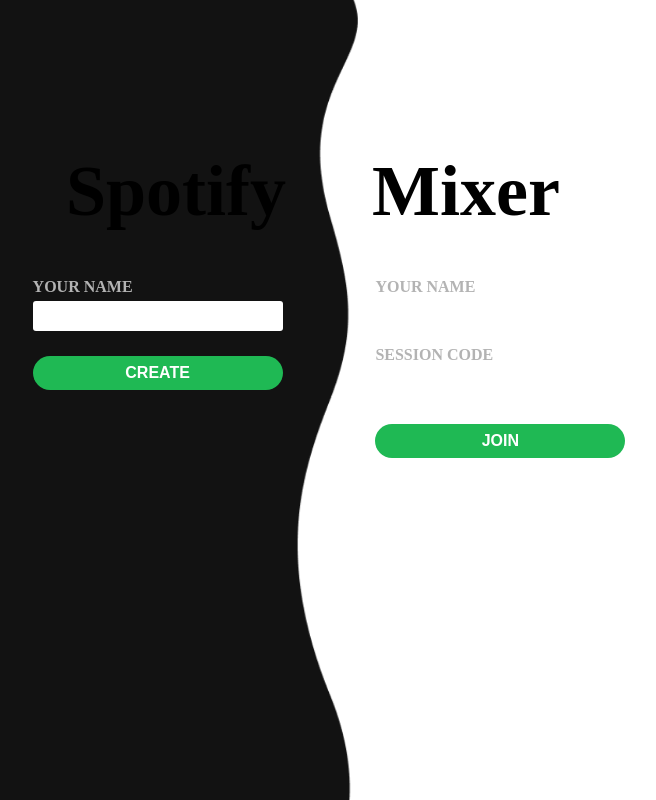
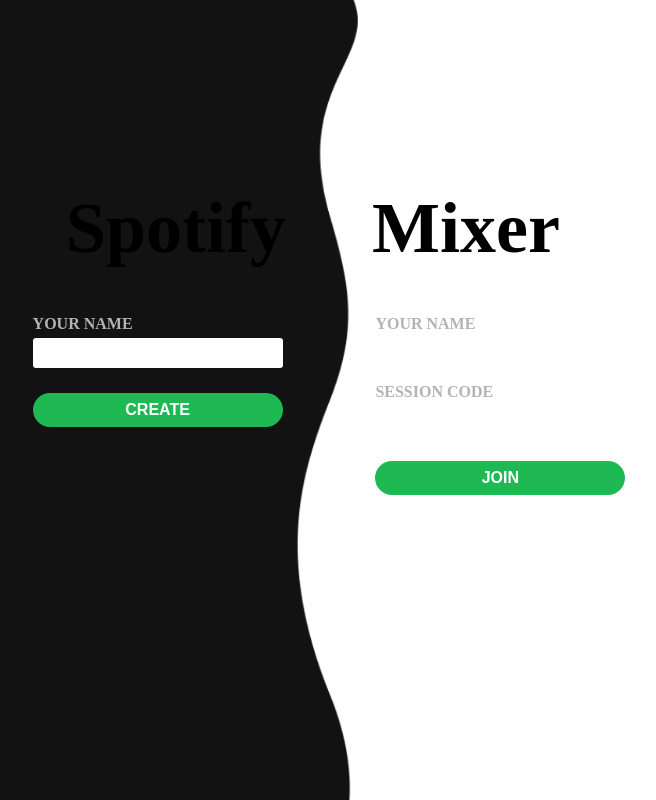
Before and after one commit to ezhai24/spotify-mixer, a Next.js app: page / in a window 1280 px wide. Shown: the whole page, without its empty margins (311-967 px from the left). Built offline with nearby package versions, Linux system fonts and the light colour scheme.

Commit message:
adding icons

```diff
--- a/pages/index.tsx
+++ b/pages/index.tsx
@@ -1,25 +1,20 @@
-import React, { useState, useEffect } from 'react';
+import React, { useState } from 'react';
 import randomstring from 'randomstring';
 import Cookies from 'js-cookie';
 import styled from '@emotion/styled';
+import Link from 'next/link';
 
 import { InputLabel, Input, PrimaryButton } from '~/components/Form';
 import { SPOTIFY_END_POINTS, SPOTIFY_STATE_KEY } from '~/shared/endpoints';
 import { SessionUser } from '~/shared/types';
 import { mq, colors } from '~/shared/styles';
+import routes from '~/shared/routes';
 
 enum FormType {
   NONE,
   CREATE,
   JOIN,
 }
-
-const PageContainer = styled.div({
-  margin: '150px 0',
-  [mq[1]]: {
-    margin: '50px 0',
-  },
-});
 
 const Wave = styled.div(({ submittedForm }: { submittedForm: FormType }) => ({
   position: 'fixed',
@@ -37,7 +32,7 @@
   transition: submittedForm !== FormType.NONE && 'background-size 1s',
   [mq[1]]: {
     backgroundImage: 'url("waveTop.png")',
-    backgroundSize: submittedForm === FormType.NONE ? '100% 320px' : (
+    backgroundSize: submittedForm === FormType.NONE ? '100% 350px' : (
       submittedForm === FormType.CREATE
         ? '100% 115%'
         : '100% 0%'
@@ -45,11 +40,26 @@
   },
 }));
 
+const IconContainer = styled.div({
+  display: 'flex',
+  flexDirection: 'column',
+  alignItems: 'flex-end',
+  img: {
+    position: 'relative',
+    height: 30,
+    width: 30,
+    margin: 10,
+  },
+  ':hover': {
+    cursor: 'pointer',
+  },
+});
+
 const Heading = styled.div({
   position: 'relative',
   display: 'flex',
   justifyContent: 'space-evenly',
-  margin: '20px 20%',
+  margin: '75px 20% 20px',
   h1: {
     width: 250,
     margin: 0,
@@ -59,13 +69,18 @@
     }
   },
   [mq[0]]: {
-    margin: '20px 10%',
+    margin: '75px 10% 20px',
   },
   [mq[1]]: {
     flexDirection: 'column',
-    width: 270,
-    margin: '50px auto',
-    textAlign: 'center',
+    margin: '20px auto 50px',
+    h1: {
+      width: 'auto',
+      fontSize: 64,
+      ':first-child, :last-child': {
+        textAlign: 'center',
+      }
+    }
   },
 });
 
@@ -74,14 +89,14 @@
   display: 'flex',
   flexDirection: 'row',
   justifyContent: 'space-evenly',
-  margin: '0 20%',
+  margin: '0 20% 100px',
   [mq[0]]: {
-    margin: '0 10%',
+    margin: '0 10% 100px',
   },
   [mq[1]]: {
     flexDirection: 'column',
     width: 270,
-    margin: '0 auto',
+    margin: '0 auto 100px',
   },
 });
 
@@ -183,7 +198,7 @@
   };
 
   return (
-    <PageContainer>
+    <>
       <Wave
         submittedForm={ submittedForm }
         onTransitionEnd={ submittedForm !== FormType.NONE ? (
@@ -192,6 +207,19 @@
             : authorizeSecondaryUser
         ) : null }
       />
+
+      <IconContainer>
+        <Link href={ routes.about }>
+          <img src="infoCircle.svg" />
+        </Link>
+        <a
+          href="https://github.com/ezhai24/spotify-mixer"
+          target="_blank"
+          rel="noopener noreferrer"
+        >
+          <img src="githubIcon.svg" />
+        </a>
+      </IconContainer>
 
       <Heading>
         <h1>Spotify</h1>
@@ -240,7 +268,7 @@
           </p>
         </Footer>
       </FormsContainer>
-    </PageContainer>
+    </>
   );
 };
 
--- a/shared/routes.ts
+++ b/shared/routes.ts
@@ -1,4 +1,5 @@
 export default {
   home: '/',
   mixer: '/mixer',
+  about: '/about',
 };
```
Also changed, not shown: pages/about.tsx (added, +11 -0 lines), public/githubIcon.svg (added), public/infoCircle.svg (added).
